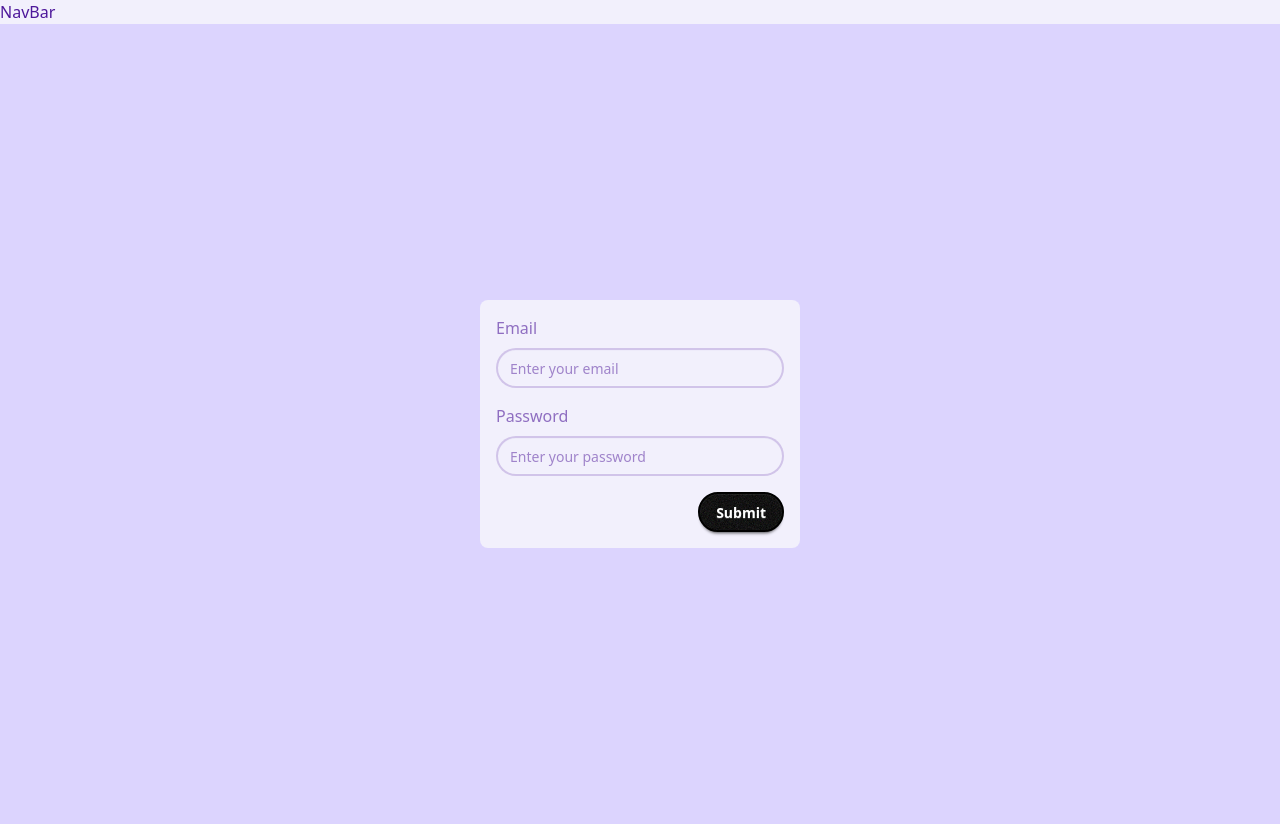
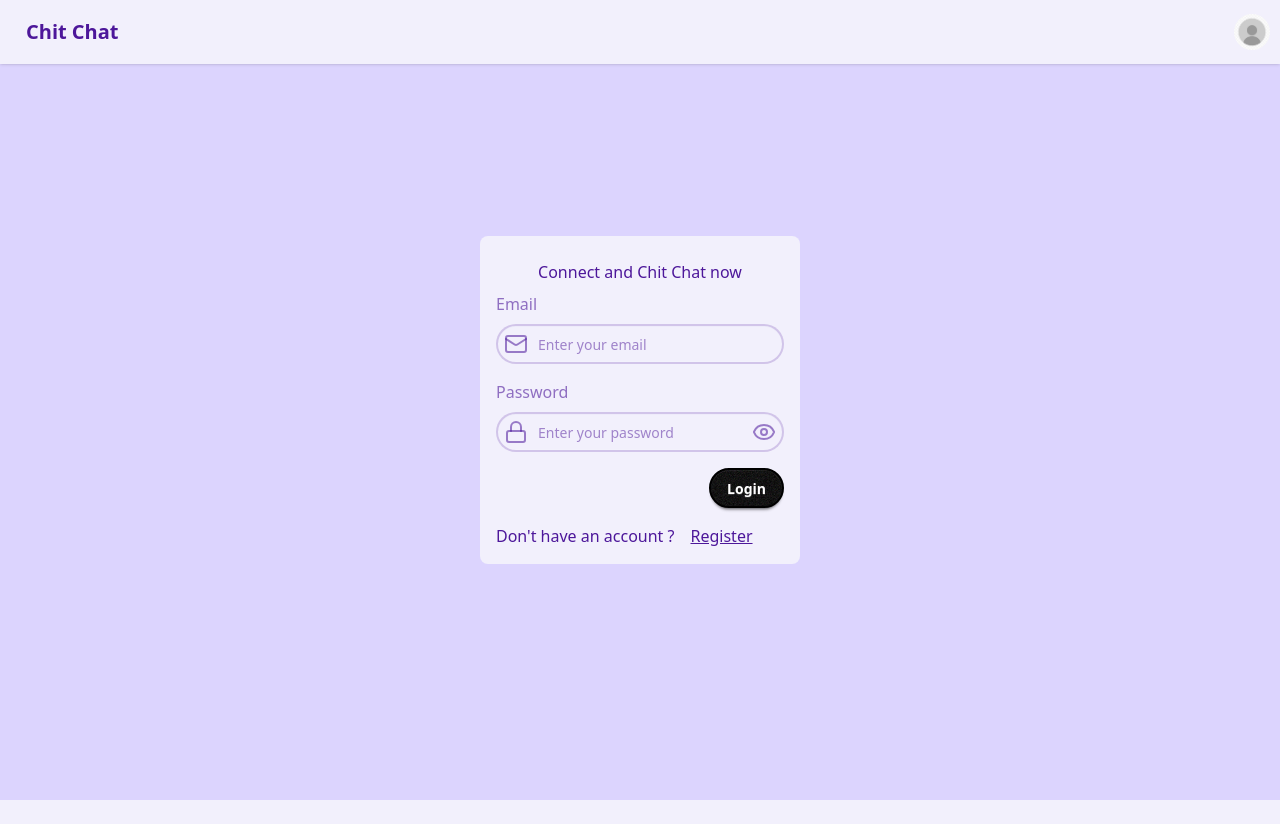
Before and after one commit to ZoranSpasenovic/chit_chat, a React (Vite) app in the folder frontend/: page /login in a window 1280 px wide. After the commit the page ends 800 px from the top, so only its background shows below. Built offline with nearby package versions, Linux system fonts and the light colour scheme.

Commit message:
add NavBar and Login/SignUp pages with improved UI; implement password visibility toggle and user logout functionality

```diff
--- a/frontend/src/components/NavBar.jsx
+++ b/frontend/src/components/NavBar.jsx
@@ -1,9 +1,71 @@
-
+import { Link } from "react-router-dom";
+import useAuthStore from "../store/useStore";
+import { useNavigate } from "react-router-dom";
+import { User, LogOutIcon, Settings } from "lucide-react";
 
 const NavBar = () => {
-    return (
-        <div>NavBar</div>
-    )
-}
+  const { logout } = useAuthStore();
+  const navigate = useNavigate();
 
-export default NavBar
+  const handleLogout = async () => {
+    const res = await logout();
+    if (res) {
+      navigate("/login");
+    }
+  };
+
+  return (
+    <div className="navbar bg-base-100 shadow-sm fixed">
+      <div className="flex-1">
+        <Link className="btn btn-ghost text-xl">Chit Chat</Link>
+      </div>
+      <div className="flex-none">
+        <div className="dropdown dropdown-end">
+          <div
+            tabIndex={0}
+            role="button"
+            className="btn btn-ghost btn-circle avatar"
+          >
+            <div className="w-10 rounded-full">
+              <img
+                alt="Tailwind CSS Navbar component"
+                src="/avatars/no-profile.jpg"
+              />
+            </div>
+          </div>
+          <ul
+            tabIndex={0}
+            className="menu menu-sm dropdown-content bg-base-100 rounded-box z-1 mt-3 w-52 p-2 shadow"
+          >
+            <li>
+              <Link className="justify-between">
+                Profile
+                <span>
+                  <User />
+                </span>
+              </Link>
+            </li>
+            <li>
+              <Link className="justify-between">
+                Settings
+                <span>
+                  <Settings />
+                </span>
+              </Link>
+            </li>
+            <li>
+              <button className="justify-between" onClick={handleLogout}>
+                Logout
+                <span>
+                  <LogOutIcon />
+                </span>
+              </button>
+            </li>
+          </ul>
+        </div>
+      </div>
+    </div>
+  );
+};
+
+export default NavBar;
--- a/frontend/src/pages/LoginPage.jsx
+++ b/frontend/src/pages/LoginPage.jsx
@@ -1,9 +1,15 @@
 import React from "react";
-import { useRef } from "react";
+import { useRef, useState } from "react";
 import useAuthStore from "../store/useStore";
 import { useNavigate } from "react-router-dom";
+import { Link } from "react-router-dom";
+import { Eye, EyeOff, Lock, Mail, User } from "lucide-react";
 
 const LoginPage = () => {
+  const [showPassword, setShowPassword] = useState(false);
+
+  const handleShowPassword = () => [setShowPassword((prevState) => !prevState)];
+
   const formRef = useRef();
   const navigate = useNavigate();
 
@@ -30,34 +36,60 @@ const LoginPage = () => {
           onSubmit={handleSubmit}
           className="w-80 bg-base-100 p-4 rounded-lg"
         >
+          <div className="form-control text-center flex flex-col items-center  p-2">
+            <h1>Connect and Chit Chat now</h1>
+          </div>
           <div className="form-control mb-4 flex flex-col gap-2">
             <label className="label">
               <span className="label-text">Email</span>
             </label>
+            <div className="relative">
+              <Mail className="absolute z-10 left-2 top-2 text-base-content/55" />
               <input
                 name="email"
                 type="email"
                 placeholder="Enter your email"
-              className="input input-bordered w-full"
+                className="input input-bordered w-full pl-10"
               />
+            </div>
           </div>
 
           <div className="form-control mb-4 flex flex-col gap-2">
             <label className="label">
               <span className="label-text">Password</span>
             </label>
+            <div className="relative">
+              <Lock className="absolute left-2 top-2 z-10 text-base-content/55" />
+              <button
+                type="button"
+                onClick={handleShowPassword}
+                className="absolute right-2 top-2 z-10"
+              >
+                {showPassword ? (
+                  <EyeOff className="z-10 text-base-content/55 hover:cursor-pointer" />
+                ) : (
+                  <Eye className="z-10 text-base-content/55 hover:cursor-pointer" />
+                )}
+              </button>
               <input
                 name="password"
-              type="password"
+                type={showPassword ? "text" : "password"}
                 placeholder="Enter your password"
-              className="input input-bordered w-full "
+                className="input input-bordered w-full pl-10 pr-10 "
               />
+            </div>
           </div>
 
           <div className="flex justify-end">
             <button type="submit" className="btn btn-secondary">
-              Submit
+              Login
             </button>
+          </div>
+          <div className="flex gap-4 mt-4">
+            <p>Don't have an account ?</p>
+            <Link className="link" to="/signup">
+              Register
+            </Link>
           </div>
         </form>
       </div>
--- a/frontend/src/pages/SignUpPage.jsx
+++ b/frontend/src/pages/SignUpPage.jsx
@@ -1,8 +1,15 @@
-import { useRef } from "react";
+import { useRef, useState } from "react";
 import useAuthStore from "../store/useStore";
+import { Link } from "react-router-dom";
+import { Eye, EyeOff, Lock, Mail, User } from "lucide-react";
 
 const SignUpPage = () => {
   const { signup } = useAuthStore();
+
+  const [showPassword, setShowPassword] = useState(false);
+
+  const handleShowPassword = () => [setShowPassword((prevState) => !prevState)];
+
   const handleSubmit = async (e) => {
     e.preventDefault();
     const data = new FormData(formRef.current);
@@ -22,48 +29,80 @@ const SignUpPage = () => {
         <form
           ref={formRef}
           onSubmit={handleSubmit}
-          className="w-80 bg-base-100 p-4 rounded-lg"
+          className="w-80 bg-base-100 p-4 rounded-lg mt-6"
         >
+          <div className="form-control text-center flex flex-col items-center text-secondary p-2 ">
+            <div className="">
+              <User className="size-5 text-base-content/40" />
+            </div>
+            <h1>Create an Account</h1>
+          </div>
           <div className="form-control mb-4 flex flex-col gap-2">
             <label className="label">
               <span className="label-text">Full Name</span>
             </label>
+            <div className="relative">
+              <User className="absolute z-10 left-2 top-2 text-base-content/55" />
               <input
+                placeholder="Enter your Full Name"
                 name="fullName"
                 type="text"
-              placeholder="Enter your full name"
-              className="input input-bordered w-full "
+                className="input input-bordered w-full pl-10 "
               />
+            </div>
           </div>
 
           <div className="form-control mb-4 flex flex-col gap-2">
             <label className="label">
               <span className="label-text">Email</span>
             </label>
+            <div className="relative">
+              <Mail className="absolute z-10 left-2 top-2 text-base-content/55" />
               <input
                 name="email"
                 type="email"
                 placeholder="Enter your email"
-              className="input input-bordered w-full"
+                className="input input-bordered w-full pl-10"
               />
+            </div>
           </div>
 
           <div className="form-control mb-4 flex flex-col gap-2">
             <label className="label">
               <span className="label-text">Password</span>
             </label>
+            <div className="relative">
+              <Lock className="absolute left-2 top-2 z-10 text-base-content/55" />
+              <button
+                type="button"
+                onClick={handleShowPassword}
+                className="absolute right-2 top-2 z-10"
+              >
+                {showPassword ? (
+                  <EyeOff className="z-10 text-base-content/55 hover:cursor-pointer" />
+                ) : (
+                  <Eye className="z-10 text-base-content/55 hover:cursor-pointer" />
+                )}
+              </button>
               <input
                 name="password"
-              type="password"
+                type={showPassword ? "text" : "password"}
                 placeholder="Enter your password"
-              className="input input-bordered w-full "
+                className="input input-bordered w-full pl-10 pr-10 "
               />
+            </div>
           </div>
 
           <div className="flex justify-end">
             <button type="submit" className="btn btn-secondary">
-              Submit
+              Sign Up
             </button>
+          </div>
+          <div className="flex gap-4 mt-4">
+            <p>Already have an account ?</p>
+            <Link className="link" to="/login">
+              Login
+            </Link>
           </div>
         </form>
       </div>
--- a/frontend/src/store/useStore.js
+++ b/frontend/src/store/useStore.js
@@ -11,7 +11,7 @@ const useAuthStore = create((set) => ({
     set({ isCheckingAuth: true });
     try {
       const res = await axiosInstance.get("/auth/check");
-      console.log(res.data)
+      console.log(res.data);
       set({ user: res.data });
     } catch (err) {
       console.log(err);
@@ -42,6 +42,14 @@ const useAuthStore = create((set) => ({
       set({ isLogingIn: false });
     }
   },
+  logout: async () => {
+    try {
+      const res = await axiosInstance.post("/auth/logout");
+      return res;
+    } catch (err) {
+      console.log("LOGOUT ERR: " + err);
+    }
+  },
 }));
 
 export default useAuthStore;
```
Also changed, not shown: frontend/public/avatars/no-profile.jpg (added). Lines whose indentation alone changed are shown as unchanged.
